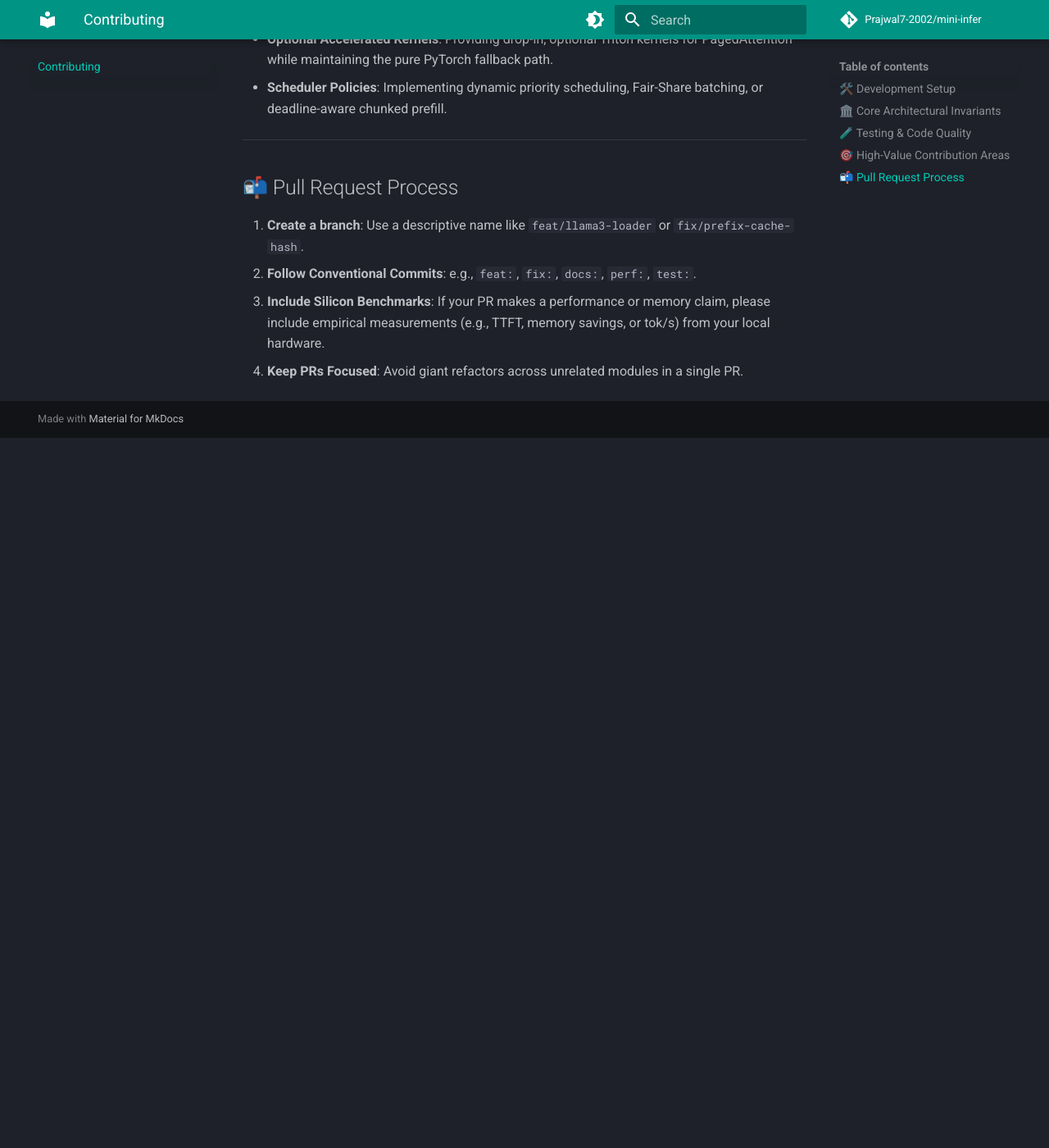
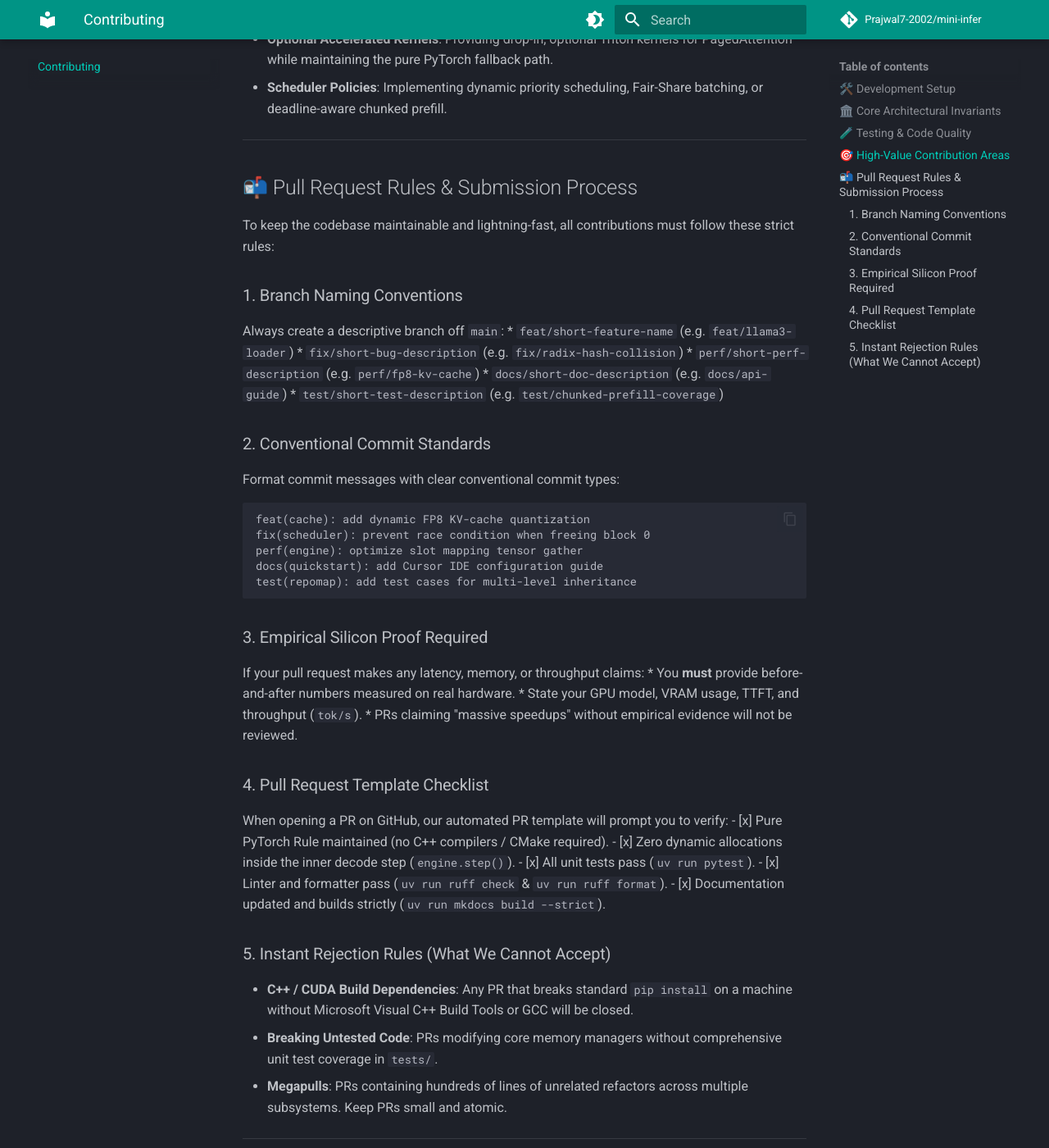
Before and after one commit to Prajwal7-2002/mini-infer, an MkDocs documentation site: the page built from docs/contributing.md, in a window 1280 px wide and 1400 px high, scrolled down 1960 px. Shown: the whole window at 82% size. Built offline with MkDocs 1.6.1 and Material for MkDocs 9.7.7, drawn with Linux system fonts in a browser that asks for light colours; comment, search, counter and statistics services are not loaded; before the commit the page ends 2494 px from its top, so only the background shows below that.

Commit message:
docs: add GitHub PR template and strict submission guidelines

````diff
--- a/docs/contributing.md
+++ b/docs/contributing.md
@@ -71,9 +71,45 @@ We actively welcome contributions in the following domains:
 
 ---
 
-## 📬 Pull Request Process
+## 📬 Pull Request Rules & Submission Process
 
-1. **Create a branch**: Use a descriptive name like `feat/llama3-loader` or `fix/prefix-cache-hash`.
-2. **Follow Conventional Commits**: e.g., `feat:`, `fix:`, `docs:`, `perf:`, `test:`.
-3. **Include Silicon Benchmarks**: If your PR makes a performance or memory claim, please include empirical measurements (e.g., TTFT, memory savings, or tok/s) from your local hardware.
-4. **Keep PRs Focused**: Avoid giant refactors across unrelated modules in a single PR.
+To keep the codebase maintainable and lightning-fast, all contributions must follow these strict rules:
+
+### 1. Branch Naming Conventions
+Always create a descriptive branch off `main`:
+* `feat/short-feature-name` (e.g. `feat/llama3-loader`)
+* `fix/short-bug-description` (e.g. `fix/radix-hash-collision`)
+* `perf/short-perf-description` (e.g. `perf/fp8-kv-cache`)
+* `docs/short-doc-description` (e.g. `docs/api-guide`)
+* `test/short-test-description` (e.g. `test/chunked-prefill-coverage`)
+
+### 2. Conventional Commit Standards
+Format commit messages with clear conventional commit types:
+```text
+feat(cache): add dynamic FP8 KV-cache quantization
+fix(scheduler): prevent race condition when freeing block 0
+perf(engine): optimize slot mapping tensor gather
+docs(quickstart): add Cursor IDE configuration guide
+test(repomap): add test cases for multi-level inheritance
+```
+
+### 3. Empirical Silicon Proof Required
+If your pull request makes any latency, memory, or throughput claims:
+* You **must** provide before-and-after numbers measured on real hardware.
+* State your GPU model, VRAM usage, TTFT, and throughput (`tok/s`).
+* PRs claiming "massive speedups" without empirical evidence will not be reviewed.
+
+### 4. Pull Request Template Checklist
+When opening a PR on GitHub, our automated PR template will prompt you to verify:
+- [x] Pure PyTorch Rule maintained (no C++ compilers / CMake required).
+- [x] Zero dynamic allocations inside the inner decode step (`engine.step()`).
+- [x] All unit tests pass (`uv run pytest`).
+- [x] Linter and formatter pass (`uv run ruff check` & `uv run ruff format`).
+- [x] Documentation updated and builds strictly (`uv run mkdocs build --strict`).
+
+### 5. Instant Rejection Rules (What We Cannot Accept)
+* **C++ / CUDA Build Dependencies**: Any PR that breaks standard `pip install` on a machine without Microsoft Visual C++ Build Tools or GCC will be closed.
+* **Breaking Untested Code**: PRs modifying core memory managers without comprehensive unit test coverage in `tests/`.
+* **Megapulls**: PRs containing hundreds of lines of unrelated refactors across multiple subsystems. Keep PRs small and atomic.
+
+---
````
Also changed, not shown: CONTRIBUTING.md (+39 -5 lines), .github/pull_request_template.md (added).
